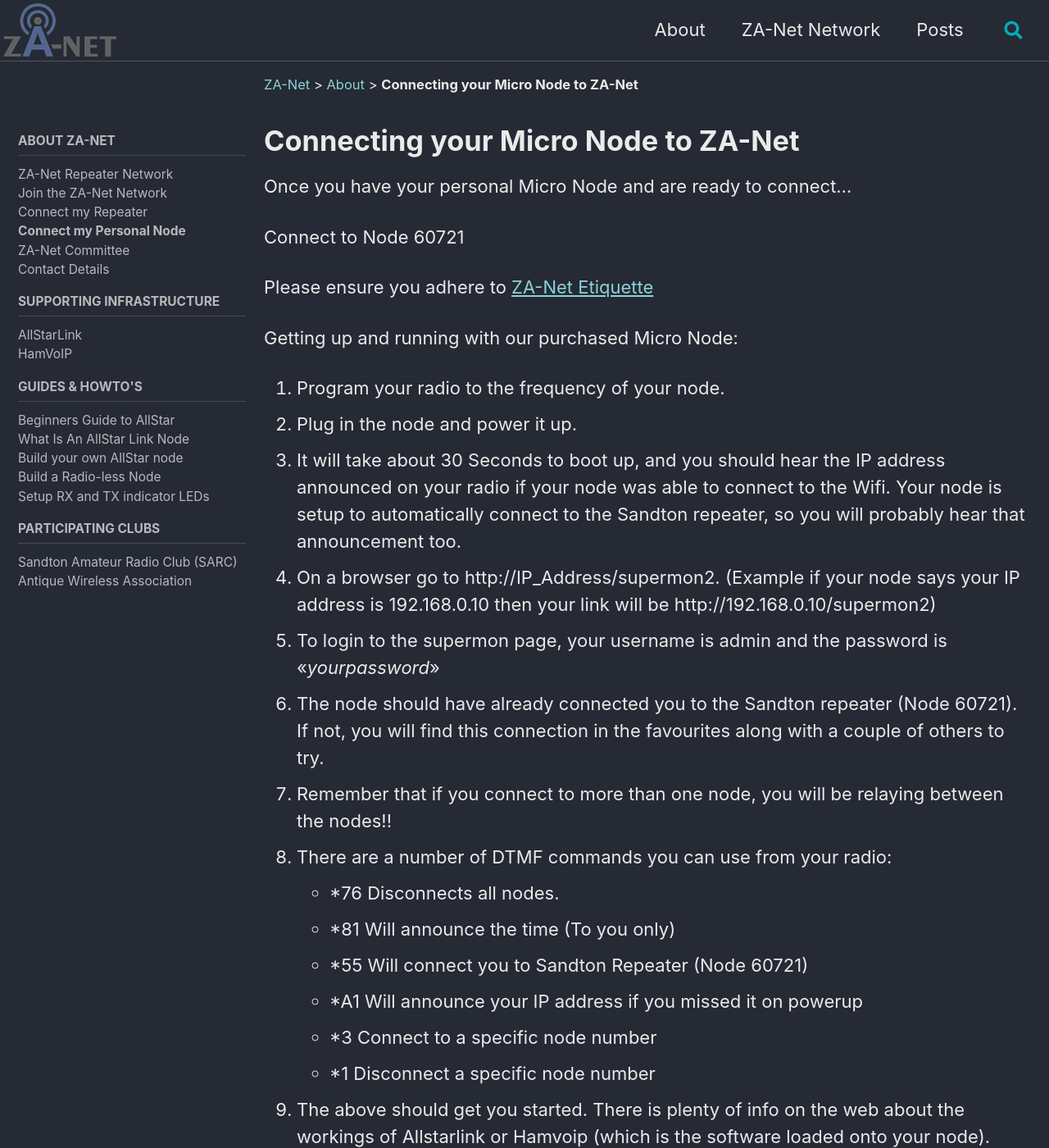
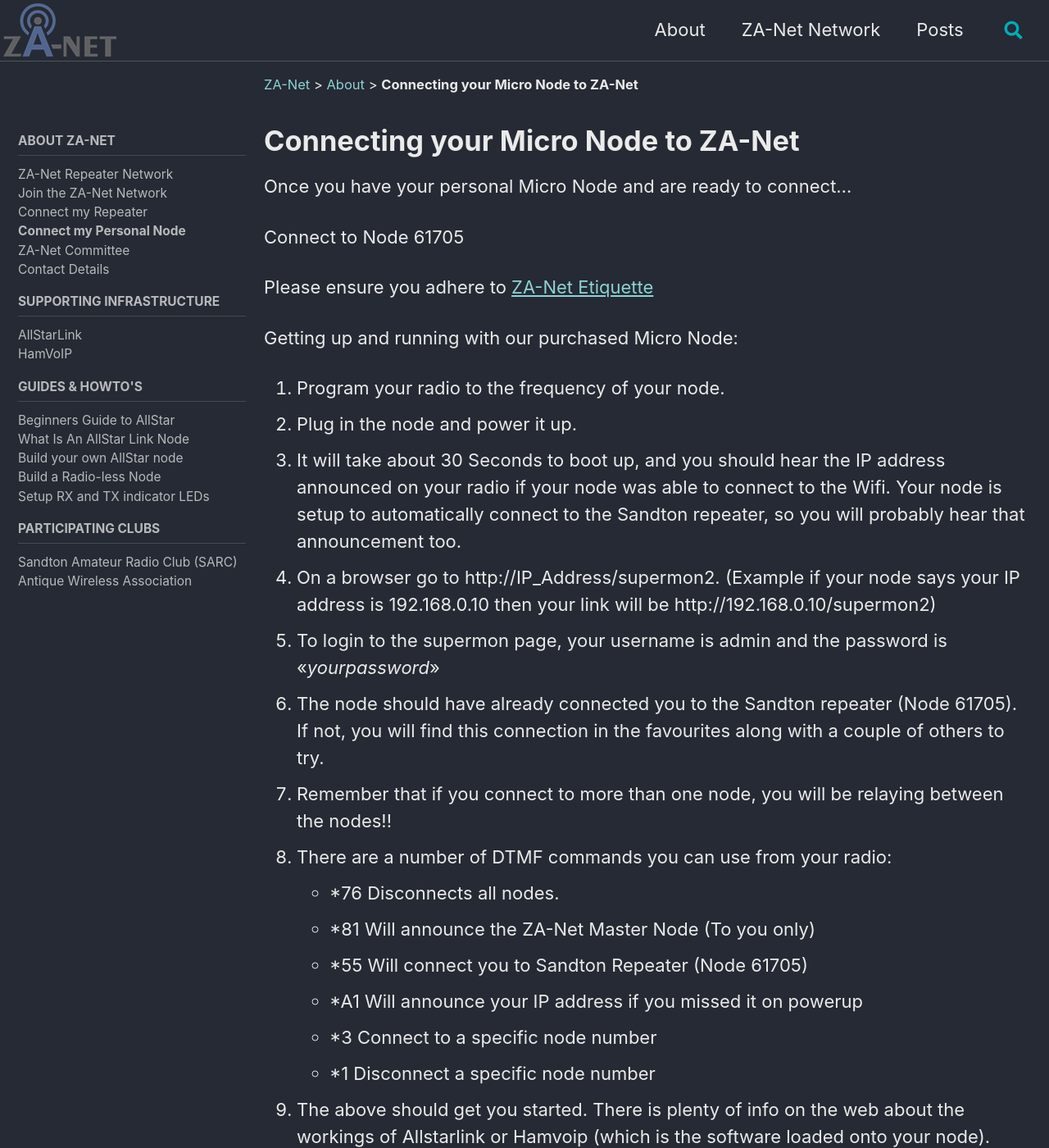
Before and after one commit to za-net/za-net.github.io, a Jekyll site: the page built from _pages/about-join-personal.md, in a window 1280 px wide and 1400 px high. Shown: the whole window at 82% size. Built offline with Jekyll 4.4.1, drawn with Linux system fonts in a browser that asks for light colours; cached includes are drawn as plain includes.

Commit message:
Updated Master Node

```diff
--- a/_pages/about-join-personal.md
+++ b/_pages/about-join-personal.md
@@ -10,7 +10,7 @@
 
 Once you have your personal Micro Node and are ready to connect...
 
-Connect to Node 60721
+Connect to Node 61705
 
 Please ensure you adhere to [ZA-Net Etiquette](/network/etiquette/)
 
@@ -20,13 +20,13 @@
 3. It will take about 30 Seconds to boot up, and you should hear the IP address announced on your radio if your node was able to connect to the Wifi. Your node is setup to automatically connect to the Sandton repeater, so you will probably hear that announcement too.
 4. On a browser go to http://IP_Address/supermon2. (Example if your node says your IP address is 192.168.0.10 then your link will be http://192.168.0.10/supermon2)
 5. To login to the supermon page, your username is admin and the password is <<*yourpassword*>>
-6. The node should have already connected you to the Sandton repeater (Node 60721). If not, you will find
+6. The node should have already connected you to the Sandton repeater (Node 61705). If not, you will find
 this connection in the favourites along with a couple of others to try.
 7. Remember that if you connect to more than one node, you will be relaying between the nodes!!
 8. There are a number of DTMF commands you can use from your radio:
       - *76 Disconnects all nodes.
-      - *81 Will announce the time (To you only)
-      - *55 Will connect you to Sandton Repeater (Node 60721)
+      - *81 Will announce the ZA-Net Master Node (To you only)
+      - *55 Will connect you to Sandton Repeater (Node 61705)
       - *A1 Will announce your IP address if you missed it on powerup
       - *3<node> Connect to a specific node number
       - *1<node> Disconnect a specific node number
```
Also changed, not shown: _pages/about-join-repeater.md (+1 -1 lines), _pages/network-bubble-network.md (+1 -1 lines), _pages/network.md (+1 -0 lines).
